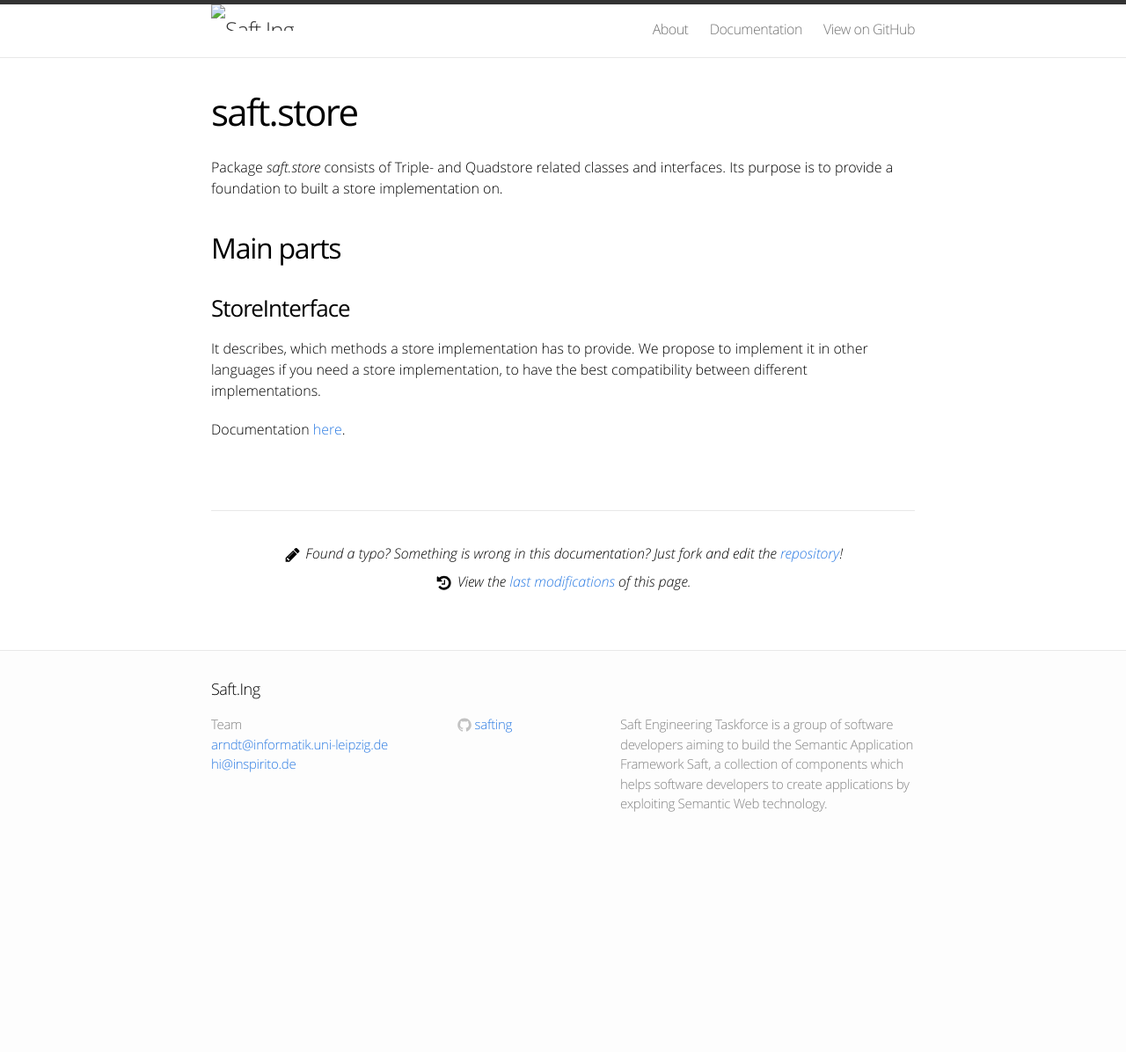
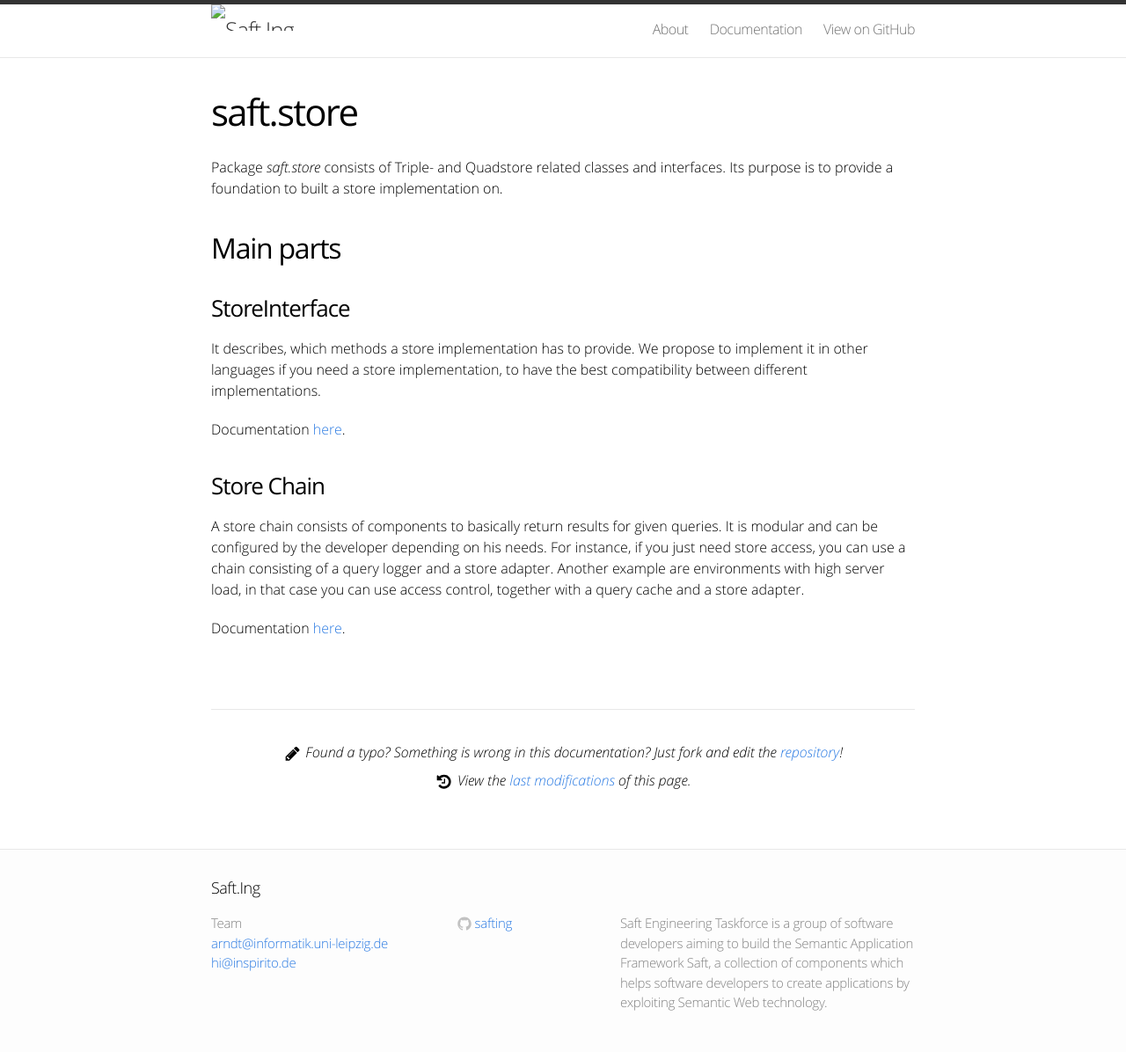
Before and after one commit to SaftIng/safting.github.io, a Jekyll site: the page built from doc/phpframework/store.md, in a window 1280 px wide. Shown: the whole page at 88% size. Built offline with Jekyll 4.4.1, drawn with Linux system fonts in a browser that asks for light colours; before the commit the page ends 970 px from its top, so only the background shows below that.

Commit message:
Update store.md

```diff
--- a/doc/phpframework/store.md
+++ b/doc/phpframework/store.md
@@ -12,3 +12,9 @@ Package _saft.store_ consists of Triple- and Quadstore related classes and inter
 It describes, which methods a store implementation has to provide. We propose to implement it in other languages if you need a store implementation, to have the best compatibility between different implementations.
 
 Documentation [here](storeinterface.md).
+
+### Store Chain
+
+A store chain consists of components to basically return results for given queries. It is modular and can be configured by the developer depending on his needs. For instance, if you just need store access, you can use a chain consisting of a query logger and a store adapter. Another example are environments with high server load, in that case you can use access control, together with a query cache and a store adapter.
+
+Documentation [here](storechain.md).
```
